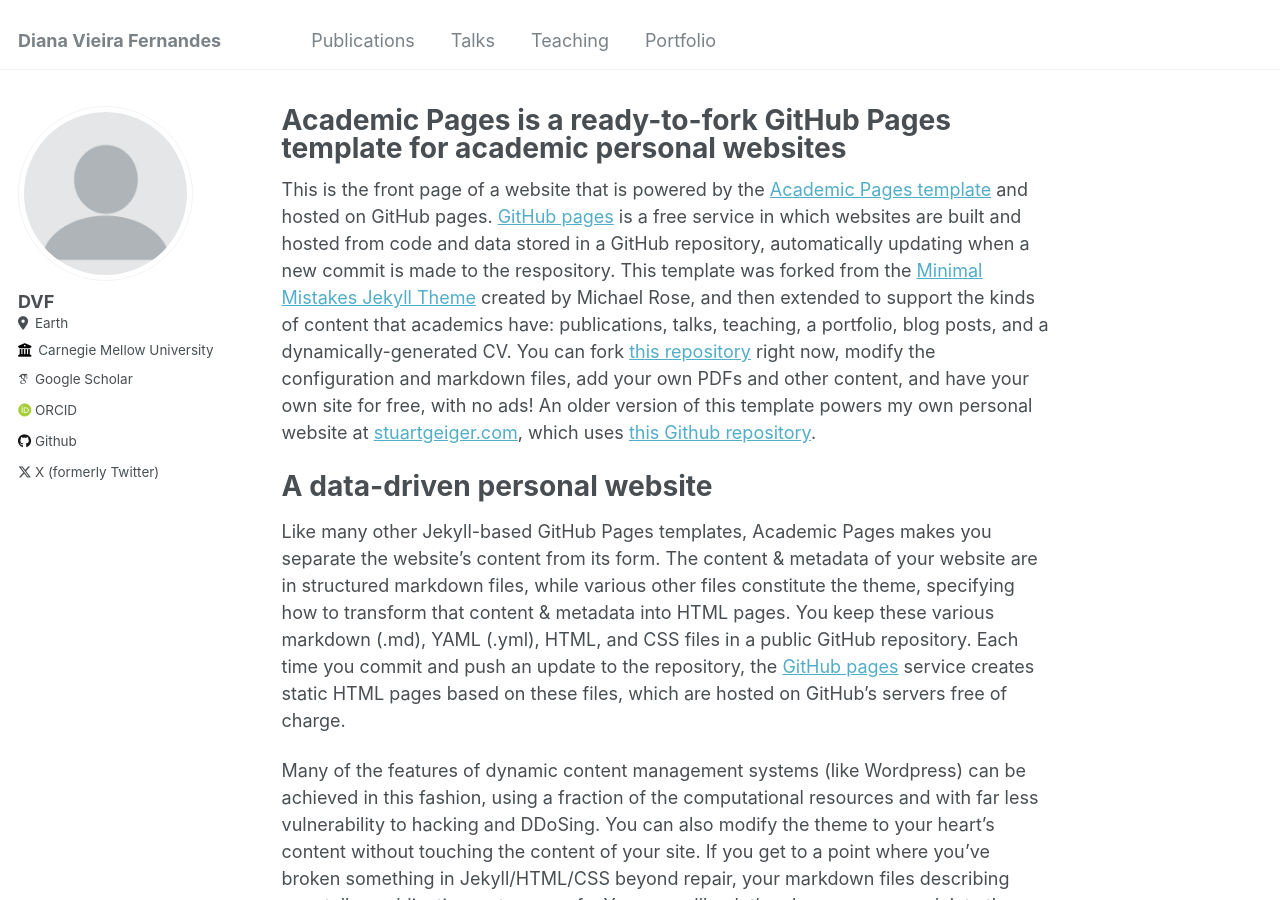
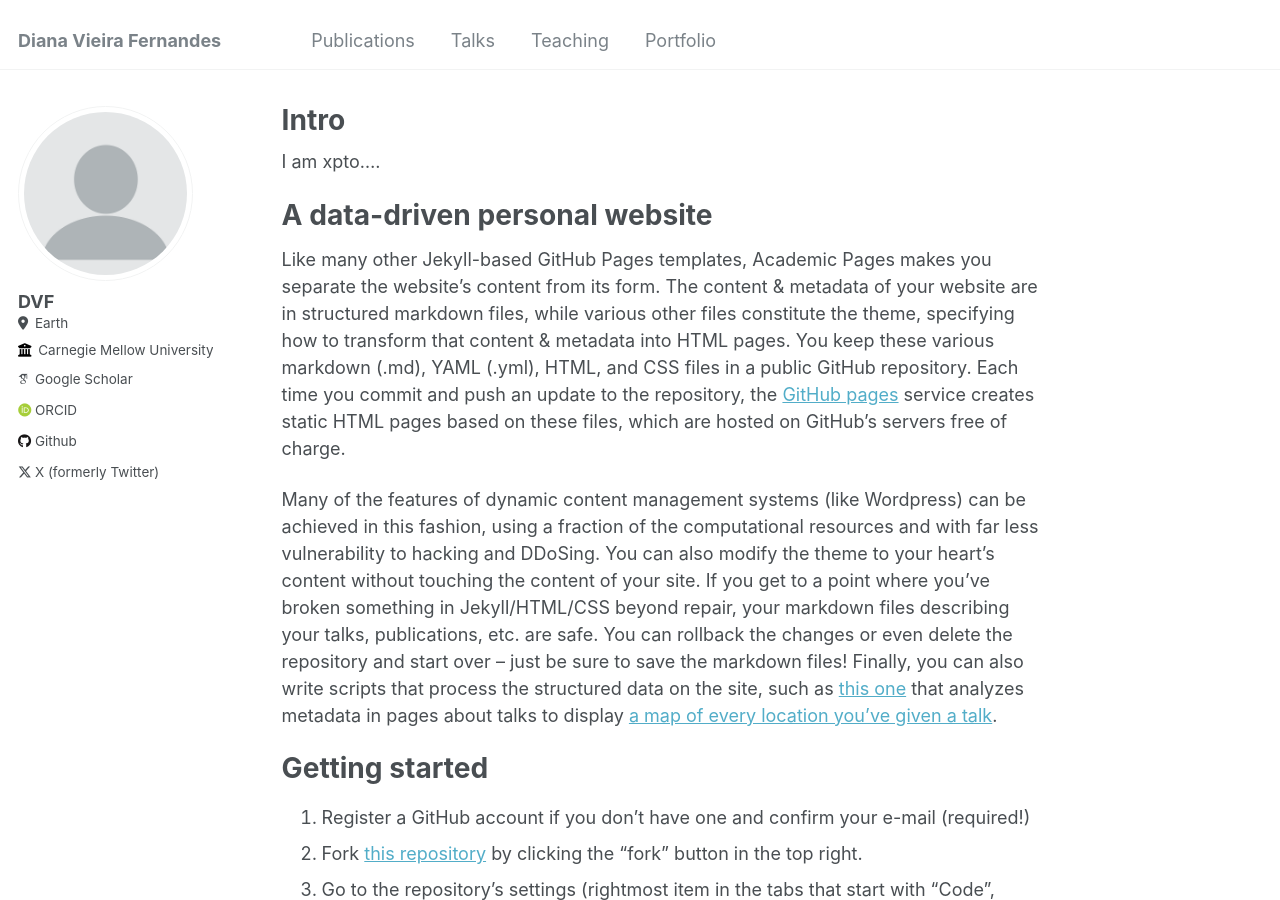
Before and after one commit to d-vf/d-vf.github.io, a Jekyll site: the page built from _pages/about.md, in a window 1280 px wide and 900 px high. Built offline with Jekyll 4.4.1, drawn with Linux system fonts in a browser that asks for light colours; some web fonts are replaced.

Commit message:
Update about.md

```diff
--- a/_pages/about.md
+++ b/_pages/about.md
@@ -1,13 +1,13 @@
 ---
 permalink: /
-title: "Academic Pages is a ready-to-fork GitHub Pages template for academic personal websites"
+title: "Intro"
 author_profile: true
 redirect_from:
   - /about/
   - /about.html
 ---
 
-This is the front page of a website that is powered by the [Academic Pages template](https://github.com/academicpages/academicpages.github.io) and hosted on GitHub pages. [GitHub pages](https://pages.github.com) is a free service in which websites are built and hosted from code and data stored in a GitHub repository, automatically updating when a new commit is made to the respository. This template was forked from the [Minimal Mistakes Jekyll Theme](https://mmistakes.github.io/minimal-mistakes/) created by Michael Rose, and then extended to support the kinds of content that academics have: publications, talks, teaching, a portfolio, blog posts, and a dynamically-generated CV. You can fork [this repository](https://github.com/academicpages/academicpages.github.io) right now, modify the configuration and markdown files, add your own PDFs and other content, and have your own site for free, with no ads! An older version of this template powers my own personal website at [stuartgeiger.com](http://stuartgeiger.com), which uses [this Github repository](https://github.com/staeiou/staeiou.github.io).
+I am xpto....
 
 A data-driven personal website
 ======
```
